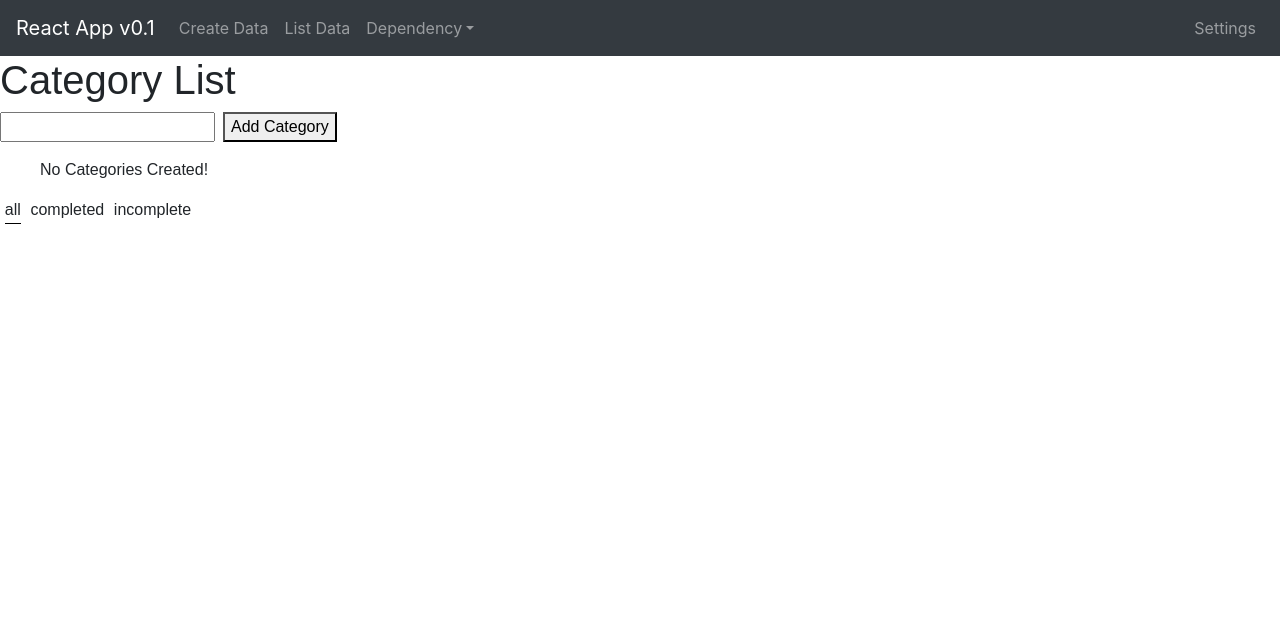
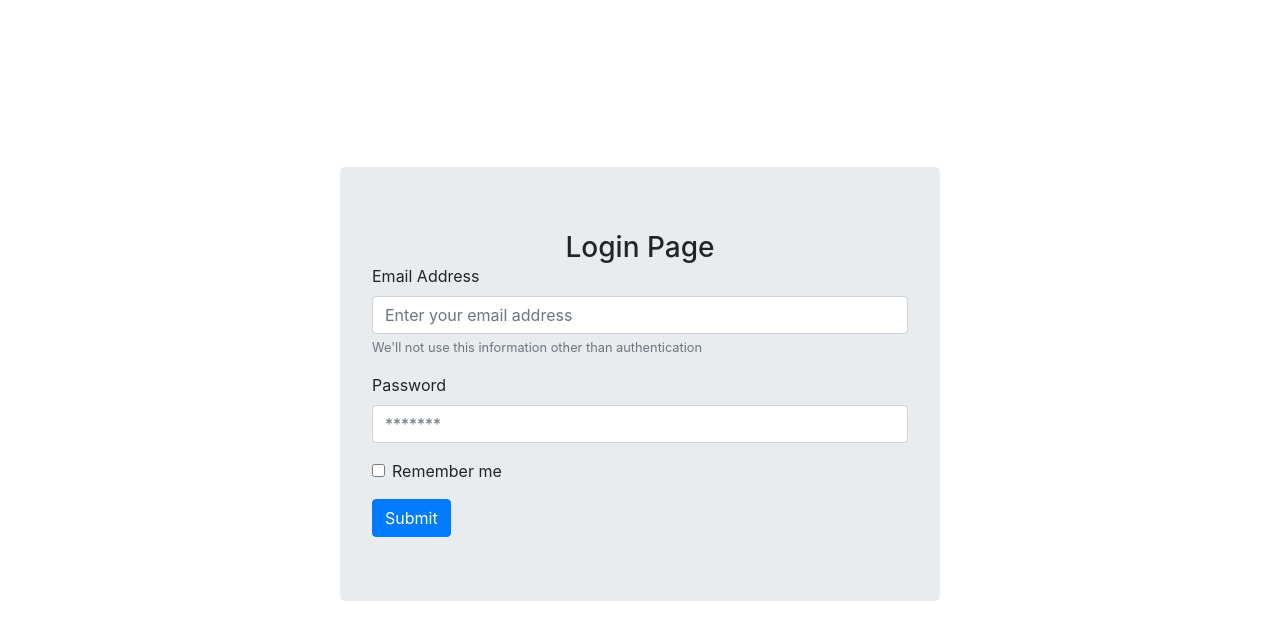
Before and after one commit to invshakil/First-React-App-With-Redux, a React (Create React App) app: page /categories in a window 1280 px wide. Shown: the top 640 px of the page. Built offline with nearby package versions, Linux system fonts and the light colour scheme.

Commit message:
Text Input Created with validation

```diff
--- a/package.json
+++ b/package.json
@@ -8,9 +8,11 @@
     "@testing-library/user-event": "^7.2.1",
     "bootstrap": "^4.5.2",
     "classnames": "^2.2.6",
+    "node-sass": "^4.14.1",
     "react": "^16.13.1",
     "react-bootstrap": "^1.3.0",
     "react-dom": "^16.13.1",
+    "react-hook-form": "^6.8.4",
     "react-redux": "^7.2.1",
     "react-router-dom": "^5.2.0",
     "react-scripts": "3.4.3",
--- a/src/App.js
+++ b/src/App.js
@@ -1,18 +1,23 @@
 import React from 'react';
-import Header from "./components/Layouts/Header";
-import {BrowserRouter as Router, Route} from 'react-router-dom'
+import {BrowserRouter as Router, Route, Switch} from 'react-router-dom'
 import {Provider} from 'react-redux'
 import store from './store'
+// import Header from "./components/Layouts/Header";
+import LoginPage from "./views/LoginPage";
 import Categories from "./views/categories";
 import './App.css'
+import './styles/index.scss'
 
 function App() {
     return (
         <div className="App">
             <Provider store={store}>
                 <Router>
-                    <Route path="/" component={Header}/>
-                    <Route path="/categories" component={Categories}/>
+                    <Switch>
+                        <Route path="/" component={LoginPage}/>
+                        <Route exact path="/categories" component={Categories}/>
+                        <Route exact path="*" component={NotFound}/>
+                    </Switch>
                 </Router>
             </Provider>
         </div>
@@ -20,3 +25,9 @@ function App() {
 }
 
 export default App;
+
+export function NotFound() {
+    return (
+        <h3>Sorry! What you are looking for, doesn't exists or removed.</h3>
+    )
+}
--- /dev/null
+++ b/src/components/inputs/InfoText.js
@@ -0,0 +1,10 @@
+import React from "react";
+import {Form} from "react-bootstrap";
+
+export default function InfoTextBox({text, isError = false}) {
+    return (
+        <Form.Text className={isError ? 'error' : 'text-muted'}>
+            {text}
+        </Form.Text>
+    )
+}
--- a/src/components/inputs/TextField.js
+++ b/src/components/inputs/TextField.js
@@ -0,0 +1,28 @@
+import React from "react";
+import {Form} from "react-bootstrap";
+import InfoTextBox from "./InfoText";
+
+const TextField = React.forwardRef(
+    ({label, rules, infoText, errorMessage, ...restProps}, ref) => {
+        const hasErrorMessage = (errorMessage !== undefined && errorMessage.length)
+        return (
+            <Form.Group controlId={'formBasic' + label.split(' ').join('').toUpperCase()}
+                        className={hasErrorMessage ? 'has-error' : ''}>
+                <Form.Label>{label}</Form.Label>
+                <Form.Control {...restProps} ref={ref}/>
+
+                {
+                    hasErrorMessage &&
+                    <InfoTextBox text={errorMessage} isError={true}/>
+                }
+
+                {
+                    (infoText !== undefined && infoText.length) &&
+                    <InfoTextBox text={infoText}/>
+                }
+            </Form.Group>
+        )
+    }
+)
+
+export default TextField
--- /dev/null
+++ b/src/helpers/patterns.js
@@ -0,0 +1 @@
+export const email = /^\w+([.-]?\w+)*@\w+([.-]?\w+)*(\.\w{2,3})+$/
--- /dev/null
+++ b/src/styles/_login.scss
@@ -0,0 +1,12 @@
+.loginPageWrapper{
+  display: flex;
+  flex-direction: column;
+  min-height: 100vh;
+  justify-content: center;
+  align-items: center;
+
+  .formWrapper {
+    width: 100%;
+    max-width: 600px;
+  }
+}
--- /dev/null
+++ b/src/styles/index.scss
@@ -0,0 +1 @@
+@import "login";
--- /dev/null
+++ b/src/views/LoginPage.js
@@ -0,0 +1,79 @@
+import React, {useState} from "react";
+import {Button, Container, Form, Jumbotron} from "react-bootstrap";
+import {useForm} from "react-hook-form";
+import TextField from '../components/inputs/TextField'
+import {email} from "../helpers/patterns";
+
+const LoginPage = () => {
+    const {register, errors, handleSubmit} = useForm({
+        mode: "onChange"
+    });
+    const [form, setForm] = useState({
+        email: '',
+        password: '',
+        rememberMe: false
+    })
+    const handleInput = (event) => {
+        setForm({
+            ...form,
+            [event.target.name]: event.target.value
+        });
+    }
+    const submit = () => {
+        console.log(form)
+    }
+
+    // Validations for inputs
+    const emailValidation = register({
+        required: (
+            'Email is required'
+        ),
+        pattern: {
+            value: email,
+            message: (
+                'Email must be a valid email address'
+            )
+        }
+    });
+
+    const passwordValidation = register({
+        required: ('Password is required')
+    })
+
+    return (
+        <Container className="loginPageWrapper">
+            <Jumbotron className="formWrapper">
+                <h3 className="my-auto text-center">Login Page</h3>
+                <Form onSubmit={handleSubmit(submit)}>
+                    <TextField name="email"
+                               type="email"
+                               label="Email Address"
+                               placeholder="Enter your email address"
+                               infoText="We'll not use this information other than authentication"
+                               ref={emailValidation}
+                               errorMessage={errors.email && errors.email.message}
+                               onChange={handleInput}
+                    />
+
+                    <TextField name="password"
+                               type="password"
+                               label="Password"
+                               placeholder="*******"
+                               ref={passwordValidation}
+                               errorMessage={errors.password && errors.password.message}
+                               onChange={handleInput}
+                    />
+
+                    <Form.Group controlId="formBasicCheckbox">
+                        <Form.Check type="checkbox" label="Remember me"/>
+                    </Form.Group>
+                    <Button variant="primary" type="submit">
+                        Submit
+                    </Button>
+                </Form>
+            </Jumbotron>
+        </Container>
+    )
+}
+
+export default LoginPage
```
Also changed, not shown: src/components/Layouts/Footer/index.js (added, +11 -0 lines), 1 other file (tests, documents, lock files or other folders).
